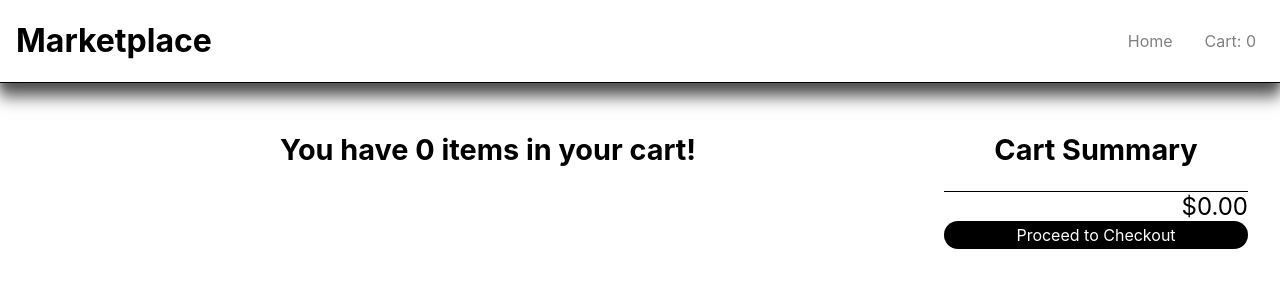
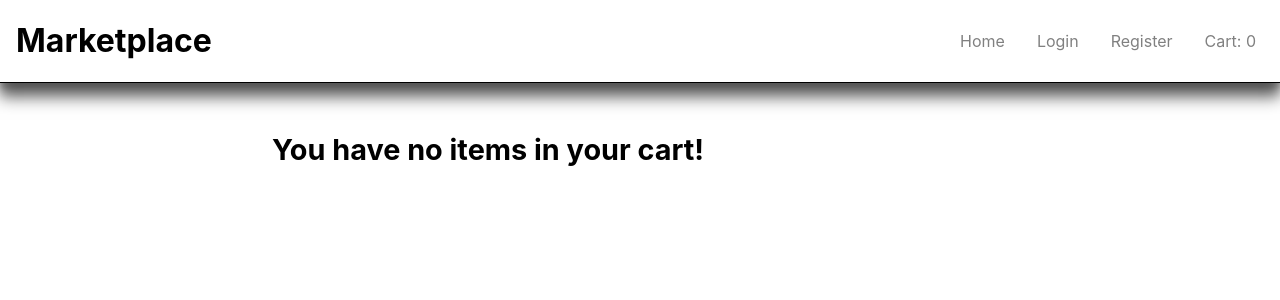
Before and after one commit to mckgar/marketplace-frontend, a React (Create React App) app: page /cart in a window 1280 px wide. Shown: the top 300 px of the page. Built offline with nearby package versions, Linux system fonts and the light colour scheme.

Commit message:
Updated cart uses

```diff
--- a/src/App.js
+++ b/src/App.js
@@ -1,17 +1,12 @@
-import { useState } from 'react';
 import './App.css';
 import { Outlet } from 'react-router-dom';
 import Header from './components/Header';
 
 const App = () => {
-  const [cart, setCart] = useState([]);
-
   return (
     <div className="App">
-      <Header count={cart.length} />
-      <Outlet
-        context={[cart, setCart]}
-      />
+      <Header />
+      <Outlet />
     </div>
   );
 }
--- a/src/components/Cart.js
+++ b/src/components/Cart.js
@@ -1,22 +1,22 @@
-import { useOutletContext } from "react-router-dom";
 import ViewItems from "./ViewItems";
 import './Cart.css';
 import './ViewItems.css';
 import CartSummary from "./CartSummary";
+import { useSelector } from "react-redux";
+import { useState, useEffect } from "react";
 
 const Cart = () => {
-  const [cart, setCart] = useOutletContext();
+  const cart = useSelector(state => state.cart);
+  const [page, setPage] = useState(<main id='cart'>Loading...</main>);
 
-  const removeFromCart = item => {
-    const index = cart.findIndex(c => c.item.id === item.id);
-    setCart([...cart.slice(0, index), ...cart.slice(index + 1)]);
-  }
-
-  return (
+  // Determine page layout
+  useEffect(() => {
+    if (cart.length > 0) {
+      setPage(
         <main id="cart">
           <div className="cart-content">
             <h2>You have {cart.length} item{cart.length === 1 ? '' : 's'} in your cart!</h2>
-        <ViewItems items={cart} cart={true} removeFromCart={removeFromCart} />
+            <ViewItems items={cart} cart={true} />
           </div>
           <div className="cart-summary">
             <h2>Cart Summary</h2>
@@ -25,6 +25,17 @@ const Cart = () => {
           </div>
         </main>
       );
+    } else {
+      setPage(<main id="cart">
+        <div className="cart-content">
+          <h2>You have no items in your cart!</h2>
+        </div>
+      </main>
+      );
+    }
+  }, [cart]);
+
+  return page;
 }
 
 export default Cart;
--- a/src/components/Header.js
+++ b/src/components/Header.js
@@ -1,14 +1,38 @@
-import Navbar from "./Navbar";
 import './Header.css';
 import { Link } from "react-router-dom";
+import { useEffect } from 'react';
+import { useSelector } from 'react-redux';
 
-const Header = props => {
+const Header = () => {
+  const cart = useSelector(state => state.cart);
+  const username = null;
+
+  let accountLink = <Link to={`/account/${username}`}>Profile</Link>;
+  const logoutLink = <Link to='/logout'>Logout</Link>
+  const loginLink = <Link to='/login'>Login</Link>;
+  const registerLink = <Link to='/register'>Register</Link>;
+
+  useEffect(() => {
+    if (username) {
+      accountLink = (
+        <Link to={`/account/${username}`}>Hello, {username}</Link>
+      );
+    }
+  }, [username]);
+
   return (
     <header>
       <Link to='/' className="title">
         <h1>Marketplace</h1>
       </Link>
-      <Navbar count={props.count} />
+      <nav>
+        <Link to='/'>Home</Link>
+        {username && accountLink}
+        {username && logoutLink}
+        {!username && loginLink}
+        {!username && registerLink}
+        <Link to='/cart'>Cart: {cart.length}</Link>
+      </nav>
     </header>
   )
 }
--- a/src/components/ItemCard.js
+++ b/src/components/ItemCard.js
@@ -1,17 +1,28 @@
 import { Link } from 'react-router-dom';
+import { useDispatch } from 'react-redux';
+import { removeFromCart } from '../features/cart/cartSlice';
 import './ItemCard.css';
 
 const ItemCard = props => {
-  const URL = `/item/${props.item.id}`;
+  const URL = `/item/${props.item.item_id}`;
+  const accountURL = `/account/${props.item.seller}`;
 
   let quantity = null;
   let totalCost = null;
   let removeButton = null;
 
+  const dispatch = useDispatch();
+
+  const remove = () => {
+    dispatch(
+      removeFromCart(props.item.item_id)
+    );
+  }
+
   if (props.cart) {
     removeButton = (
       <div className="remove-cart">
-        <div onClick={() => props.removeFromCart(props.item)}>Remove from Cart</div>
+        <div onClick={remove}>Remove from Cart</div>
       </div>
     );
     quantity = <div className='cart-quantity'>{props.quantity}</div>
@@ -27,7 +38,7 @@ const ItemCard = props => {
       </Link>
       <Link to={URL} className="item-name-card" >{props.item.name}</Link>
       <div className='item-price-card'>${props.item.price}</div>
-      <div className="item-seller-card">{props.item.seller}</div>
+      <Link to={accountURL} className="item-seller-card">{props.item.seller}</Link>
       <div className="item-category-card">{props.item.category}</div>
       {quantity}
       {totalCost}
--- a/src/components/ItemInfo.js
+++ b/src/components/ItemInfo.js
@@ -1,18 +1,25 @@
 import { useEffect, useState } from "react";
-import { useOutletContext, useParams } from "react-router-dom";
+import { useDispatch } from "react-redux";
+import { useParams } from "react-router-dom";
 import { fetchItem } from "../server-calls";
 import './ItemInfo.css';
 
+import { addToCart } from "../features/cart/cartSlice";
+
 const ItemInfo = () => {
   const params = useParams();
-  const [cart, setCart] = useOutletContext();
+
+  const dispatch = useDispatch();
 
   const [item, setItem] = useState({});
   const [quantity, setQuantity] = useState(1);
 
-  const addToCart = quantity => {
+  const add = quantity => {
     if (quantity > 0 && quantity <= item.quantity) {
-      setCart([...cart, { item, quantity }]);
+      dispatch(
+        addToCart({ item: item, quantity })
+      );
+      setQuantity(1);
     }
   }
 
@@ -28,13 +35,14 @@ const ItemInfo = () => {
   useEffect(() => {
     const getItem = async () => {
       const res = await fetchItem(params.itemid);
-      setItem(res);
+      res.item.item_id = params.itemid;
+      setItem(res.item);
     }
     getItem();
   }, [params]);
 
   return (
-    <div className="item-page">
+    <main className="item-page">
       <img img={item.image} alt={item.name} />
       <div className='item-view'>
         <div className="item-name">{item.name}</div>
@@ -47,12 +55,12 @@ const ItemInfo = () => {
           <div className="decrease-quantity" onClick={() => changeQuantity('-')}>-</div>
           <div className="quantity">{quantity}</div>
           <div className="increase-quantity" onClick={() => changeQuantity('+')}>+</div>
-          <div className="add-button" onClick={() => addToCart(quantity)}>
+          <div className="add-button" onClick={() => add(quantity)}>
             Add to Cart
           </div>
         </div>
       </div>
-    </div>
+    </main>
   );
 }
 
--- a/src/components/Navbar.js
+++ /dev/null
@@ -1,12 +0,0 @@
-import { Link } from 'react-router-dom';
-
-const Navbar = props => {
-  return (
-    <nav>
-      <Link to='/'>Home</Link>
-      <Link to='/cart'>Cart: {props.count}</Link>
-    </nav>
-  );
-}
-
-export default Navbar;
--- a/src/components/ViewItems.js
+++ b/src/components/ViewItems.js
@@ -6,19 +6,18 @@ const ViewItems = props => {
 
   useEffect(() => {
     const populateCards = () => {
-      const deck = props.items.map((c, index) => {
+      const deck = props.items.length > 0 ? props.items.map((c, index) => {
         return <ItemCard
           key={index}
           item={c.item || c}
           quantity={c.quantity}
           cart={props.cart}
-          removeFromCart={props.removeFromCart}
         />
-      });
+      }) : [];
       setCards(deck);
     }
     populateCards();
-  }, [props]);
+  }, [props.items]);
 
   return (
     <div id="items">
```
Lines whose indentation alone changed are shown as unchanged.
